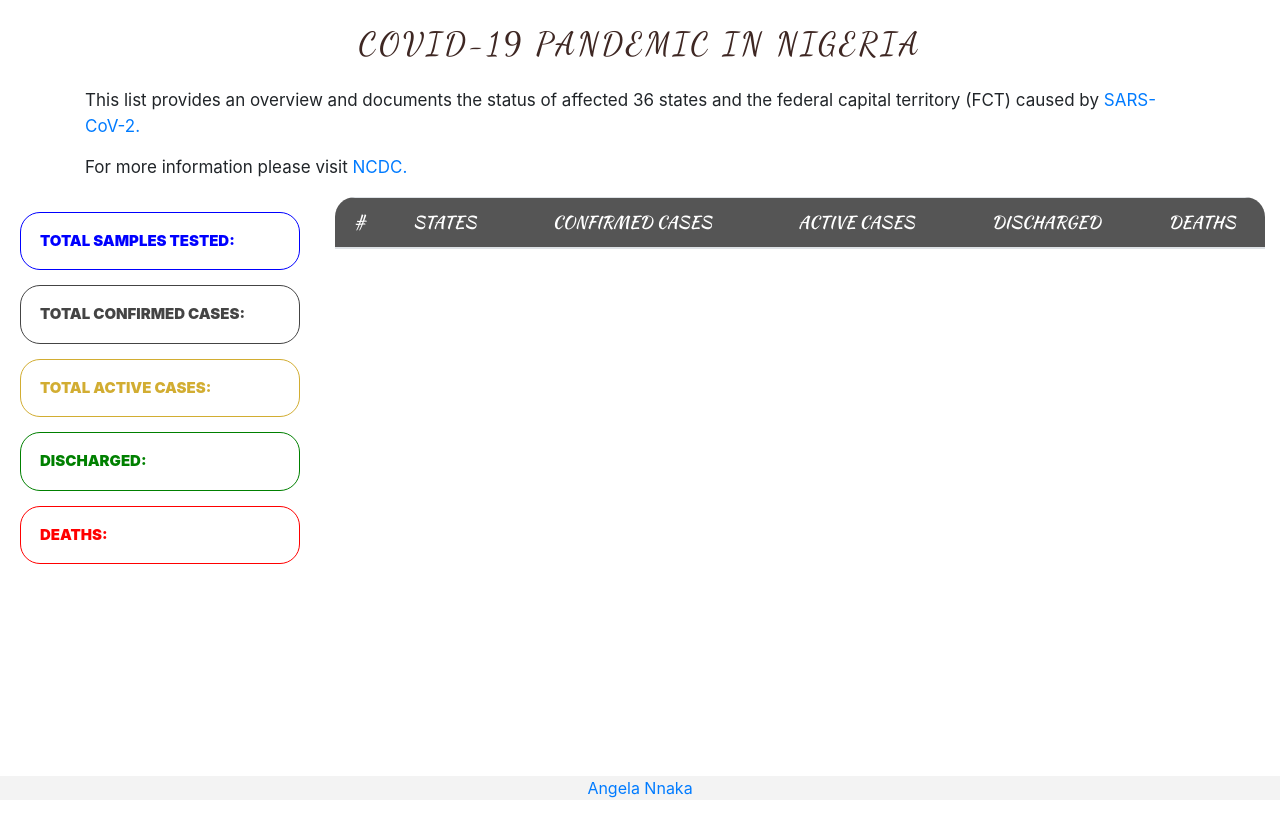
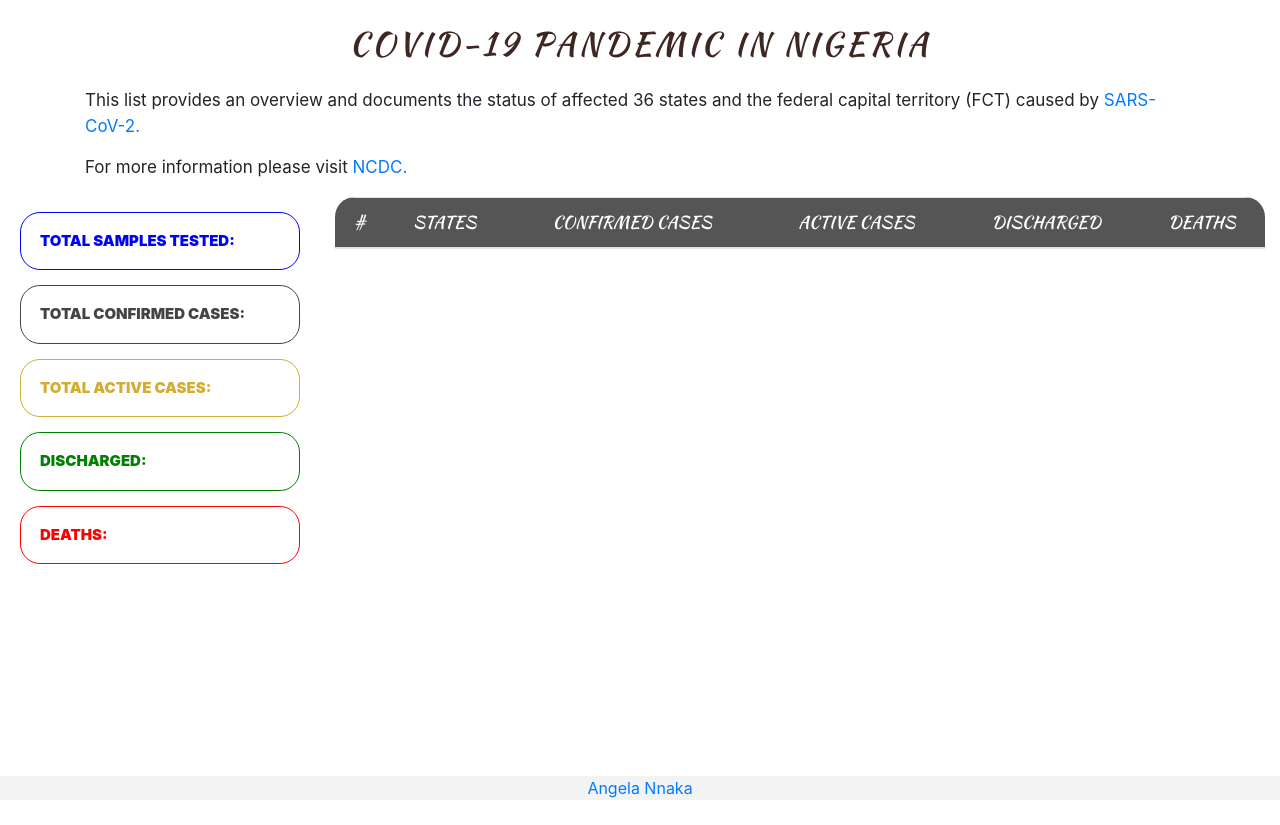
Before and after one commit to AngelaNnaka/Covid9ja, a plain HTML site: page index.html in a window 1280 px wide. Drawn offline with nearby package versions, Linux system fonts and the light colour scheme; no server answers.

Commit message:
covid9ja

```diff
--- a/covid.css
+++ b/covid.css
@@ -1,6 +1,6 @@
 *,*::before,  *::after {box-sizing: border-box;}
 h1 {
-    font-family: 'Dancing Script', cursive;
+    font-family: 'Kaushan Script', cursive;
     font-weight: 200;
     font-size: 32px;
     text-align: center;
```
